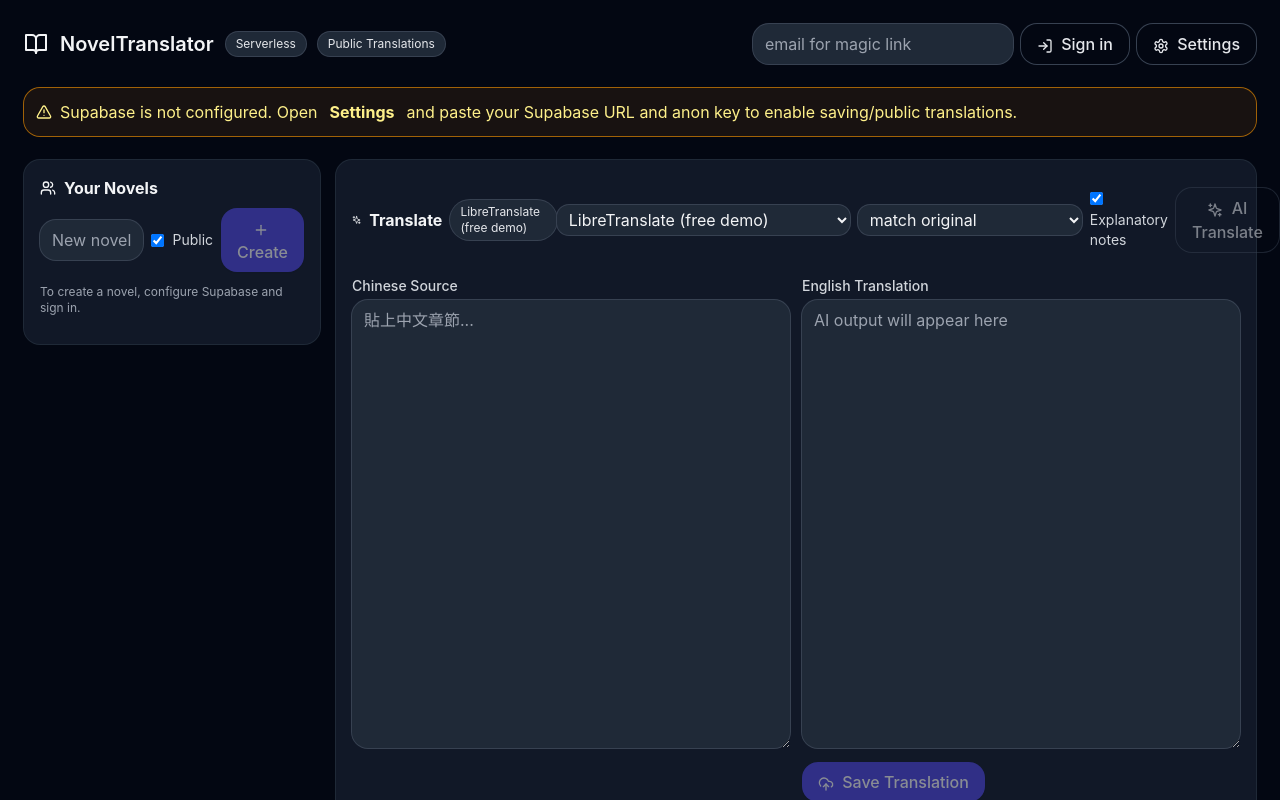
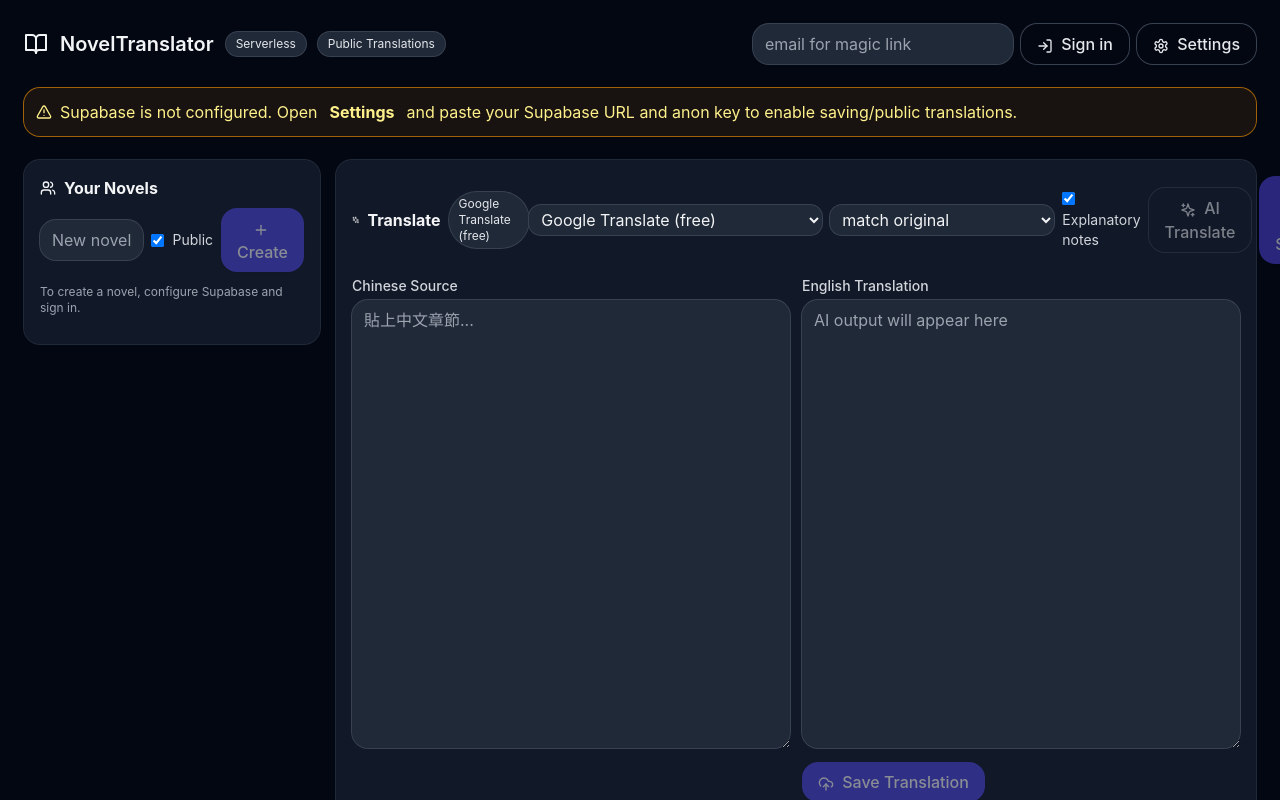
Before and after one commit to emiliorl/AINovel, a React (Create React App) app: page / in a window 1280 px wide. Shown: the top 800 px of the page. Built offline with nearby package versions, Linux system fonts and the light colour scheme.

Commit message:
refactor: Set Google Translate as default and clarify provider messaging

```diff
--- a/src/App.js
+++ b/src/App.js
@@ -175,7 +175,7 @@
   const [translationEN, setTranslationEN] = useState("");
   const [notes, setNotes] = useState([]);
   const [glossary, setGlossary] = useState({});
-  const [provider, setProvider] = useState(localStorage.getItem("PROVIDER") || "libre");
+  const [provider, setProvider] = useState(localStorage.getItem("PROVIDER") || "google");
   const [tone, setTone] = useState("match original");
   const [wantNotes, setWantNotes] = useState(true);
   const [status, setStatus] = useState("");
@@ -601,11 +601,11 @@
                 </div>
                 <div className="text-xs text-gray-400 mt-2">
                   Using: <span className="text-indigo-400 font-medium">{PROVIDERS[provider]?.name}</span>
-                  {provider === 'google' && " (No setup required)"}
-                  {provider === 'deepl' && " (Requires API key in Settings)"}
+                  {provider === 'google' && " (Recommended - No setup required)"}
+                  {provider === 'deepl' && " (Server-side only - Use Google instead)"}
                   {provider === 'openai' && " (Requires API key in Settings)"}
                   {provider === 'hf' && " (Requires API key in Settings)"}
-                  {provider === 'libre' && " (Free demo)"}
+                  {provider === 'libre' && " (May have issues - Use Google instead)"}
                 </div>
               </div>
 
```
